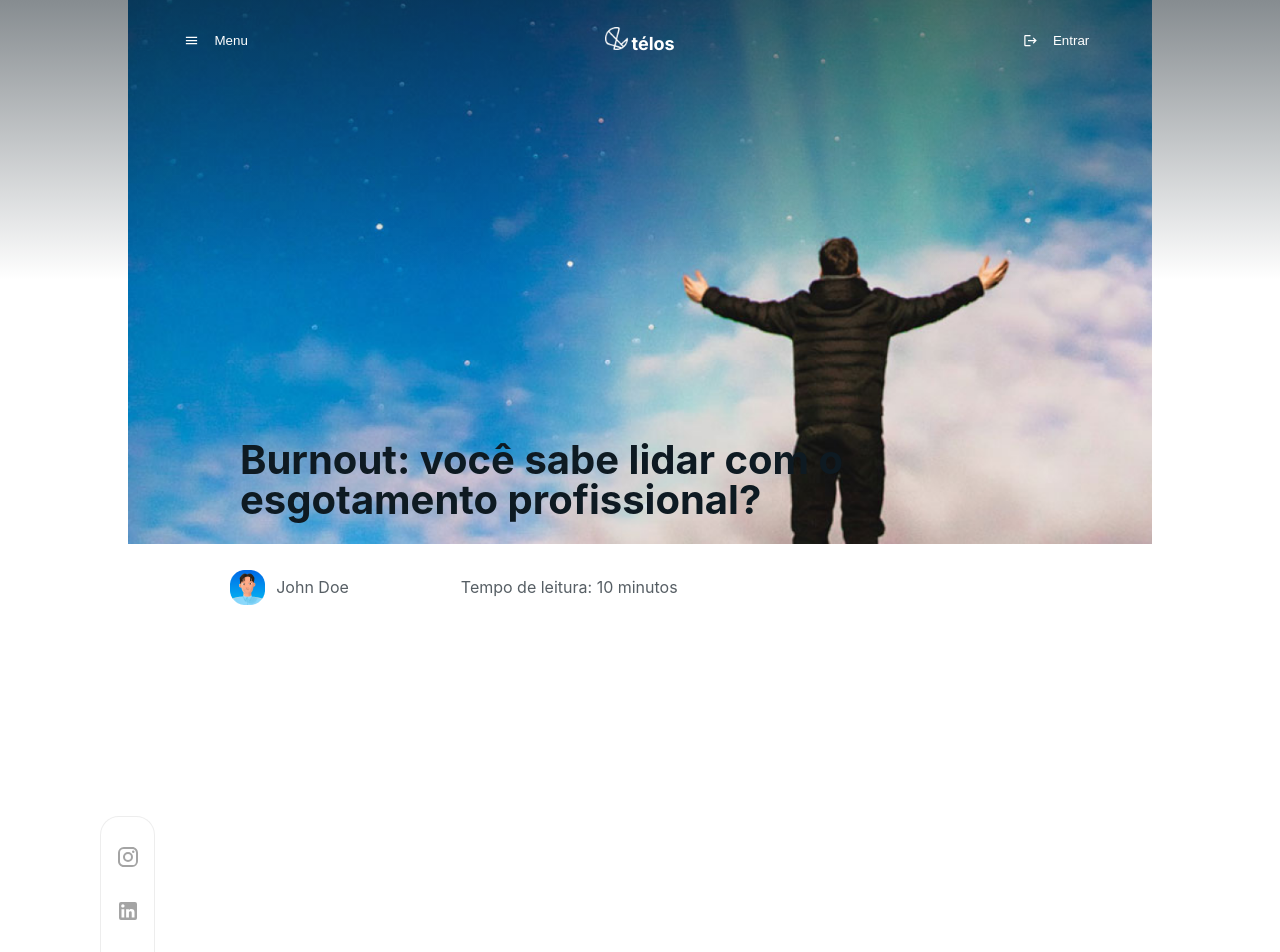
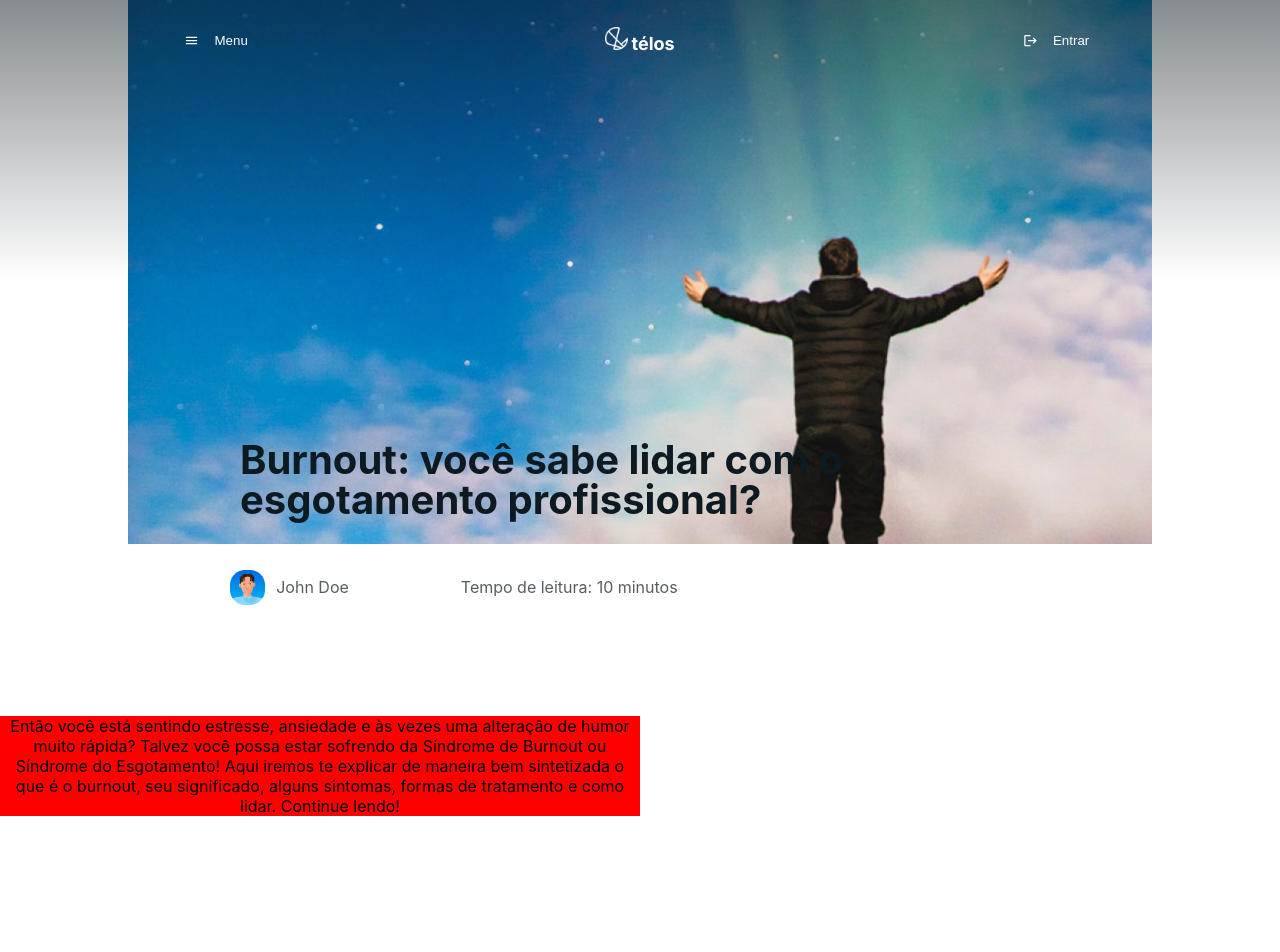
Before and after one commit to DaviSant0s/telos-news, a React (Create React App) app: page / in a window 1280 px wide. Shown: the top 952 px of the page. After the commit the page ends 832 px from the top, so only its background shows below. Built offline with nearby package versions, Linux system fonts and the light colour scheme.

Commit message:
feat(news): criação do container News que conten a notícia de fato

```diff
--- /dev/null
+++ b/src/components/news/index.jsx
@@ -0,0 +1,10 @@
+import React from 'react';
+import './index.css';
+
+export default function News() {
+  return (
+    <div>
+        <p>Então você está sentindo estresse, ansiedade e às vezes uma alteração de humor muito rápida? Talvez você possa estar sofrendo da Síndrome de Burnout ou Síndrome do Esgotamento! Aqui iremos te explicar de maneira bem sintetizada o que é o burnout, seu significado, alguns sintomas, formas de tratamento e como lidar. Continue lendo!</p>
+    </div>
+  );
+}
--- /dev/null
+++ b/src/pages/postNews/index.css
@@ -0,0 +1,4 @@
+.post-container{
+    background-color: red;
+    width: 50vw;
+}
--- a/src/pages/postNews/index.jsx
+++ b/src/pages/postNews/index.jsx
@@ -1,8 +1,13 @@
 import React from 'react'
 import SocialMedia from '../../components/socialMedia'
+import News from '../../components/news'
+import './index.css'
 
 export default function PostNews() {
   return (
-    <SocialMedia/>
+    <div className='post-container'>
+        {/* <SocialMedia/> */}
+        <News/>
+    </div>
   )
 }
```
Also changed, not shown: src/components/news/index.css (added).
